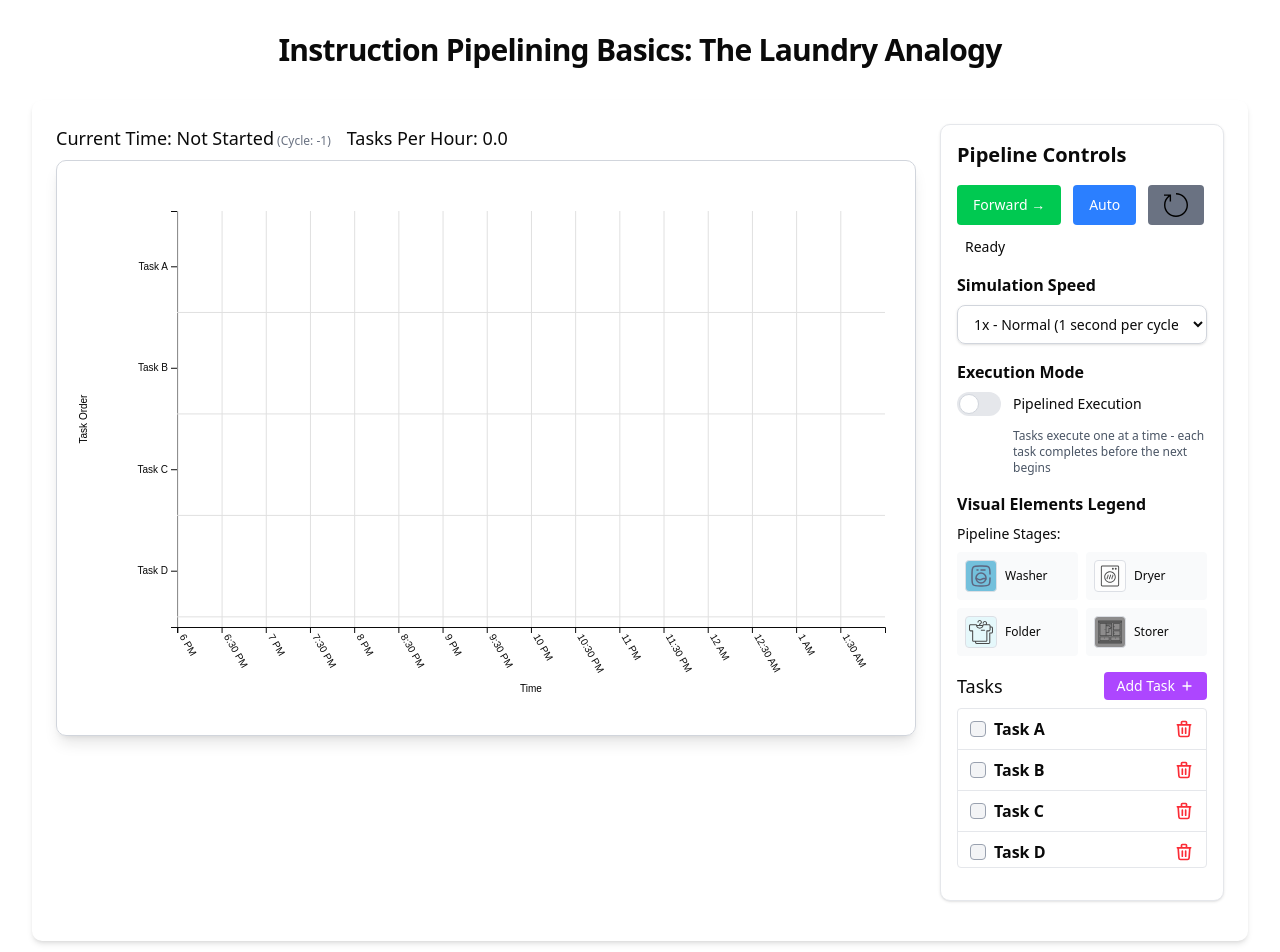
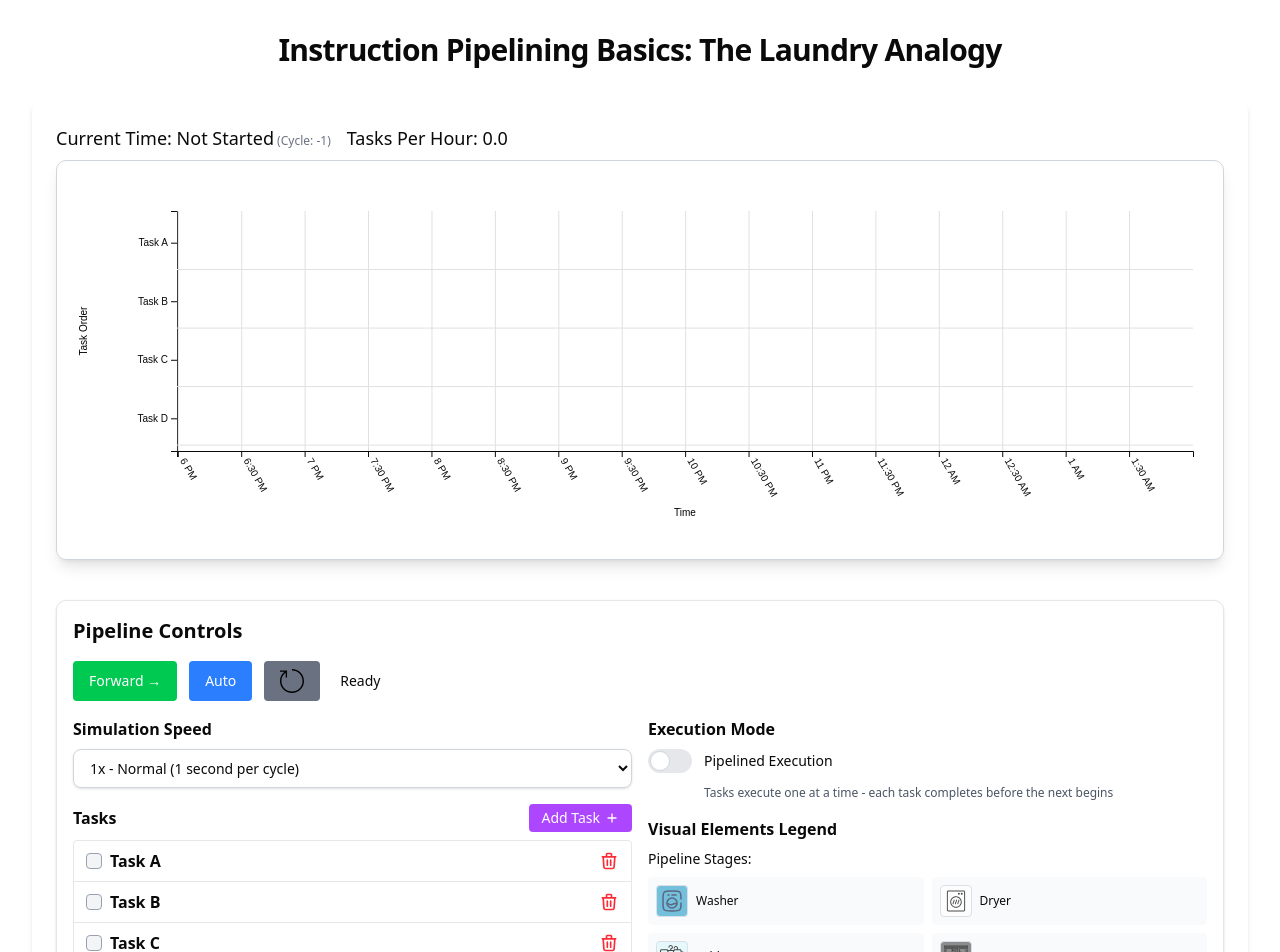
Before and after one commit to Goodr-Interactive/viz-computer-systems, a React (Vite) app: page /csc368/pipelining in a window 1280 px wide. Shown: the top 952 px of the page. Built offline with nearby package versions, Linux system fonts and the light colour scheme.

Commit message:
refactor to move controls to bottom

```diff
--- a/src/pages/csc368/pipelining/components/PipelineVisualization.tsx
+++ b/src/pages/csc368/pipelining/components/PipelineVisualization.tsx
@@ -67,8 +67,8 @@ export const PipelineVisualization = forwardRef<
     ref
   ) => {
     const containerRef = useRef<HTMLDivElement>(null);
-    const [svgWidth, setSvgWidth] = useState<number>(width || 800);
-    const [svgHeight, setSvgHeight] = useState<number>(height || 800);
+    const [svgWidth, setSvgWidth] = useState<number>(width || (typeof window !== 'undefined' ? Math.min(window.innerWidth * 0.7, 1000) : 800));
+    const [svgHeight, setSvgHeight] = useState<number>(height || 600);
     const [cycles, setCycles] = useState<number>(-1);
     const [pipelineInstructions, setPipelineInstructions] = useState<Instruction[]>([]);
     const [isRunning, setIsRunning] = useState<boolean>(false);
@@ -111,16 +111,6 @@ export const PipelineVisualization = forwardRef<
     const [newInstructionName, setNewInstructionName] = useState<string>("");
     const [showAddForm, setShowAddForm] = useState<boolean>(false);
 
-    // Set initial dimensions based on container size
-    useEffect(() => {
-      if (containerRef.current) {
-        const { width, height } = containerRef.current.getBoundingClientRect();
-        setSvgWidth(width);
-        setSvgHeight(Math.max(height, 800));
-      }
-    }, []);
-
-    // Add dimension monitoring
     // Get layout configuration based on compact mode
     const layoutConfig = compact ? LAYOUT_CONFIG.COMPACT_MODE : LAYOUT_CONFIG;
 
@@ -131,8 +121,11 @@ export const PipelineVisualization = forwardRef<
         if (!entries.length) return;
 
         const { width, height } = entries[0].contentRect;
+        // Only update if dimensions are meaningful (avoid 0 width during initial render)
+        if (width > 0 && height > 0) {
           setSvgWidth(width);
-        setSvgHeight(Math.max(height, layoutConfig.MIN_HEIGHT)); // Use layout config
+          setSvgHeight(Math.max(height, layoutConfig.MIN_HEIGHT));
+        }
       });
 
       resizeObserver.observe(containerRef.current);
@@ -141,7 +134,7 @@ export const PipelineVisualization = forwardRef<
       return () => {
         resizeObserver.disconnect();
       };
-    }, []);
+    }, [layoutConfig.MIN_HEIGHT]);
 
     // Update dimensions when props change
     useEffect(() => {
@@ -878,9 +871,9 @@ export const PipelineVisualization = forwardRef<
     };
 
     return (
-      <div className={`flex w-full flex-col ${compact ? "" : "xl:flex-row xl:gap-6"}`}>
-        {/* Visualization Container - Left side on desktop */}
-        <div className={`flex w-full flex-col items-center ${compact ? "" : "xl:w-3/4"}`}>
+      <div className={`flex w-full flex-col ${compact ? "" : "gap-6"}`}>
+        {/* Visualization Container - Full width */}
+        <div className={`flex w-full flex-col items-center`}>
           {/* Header with time and metrics - hidden in compact mode */}
           {!compact && (
             <div className="mb-2 flex w-full flex-col justify-between md:flex-row md:items-center">
@@ -1055,11 +1048,13 @@ export const PipelineVisualization = forwardRef<
           </div>
         </div>
 
-        {/* Controls and Instructions Container - Right side on desktop */}
+        {/* Controls and Instructions Container - Bottom of visualization */}
         {!compact && (
-          <div className="flex w-full flex-col xl:sticky xl:top-4 xl:w-1/4 xl:self-start">
-            <div className="mb-4 rounded-lg border border-gray-200 bg-white p-4 shadow-sm">
+          <div className="flex w-full flex-col">
+            <div className="rounded-lg border border-gray-200 bg-white p-4 shadow-sm">
               <h2 className="mb-4 text-xl font-bold">Pipeline Controls</h2>
+
+              {/* Control buttons */}
               <div className="mb-4 flex flex-wrap gap-3">
                 <button
                   onClick={handleStepForward}
@@ -1097,6 +1092,11 @@ export const PipelineVisualization = forwardRef<
                 </span>
               </div>
 
+              {/* Grid layout for controls - 2 columns with tasks taking full height */}
+              <div className="grid grid-cols-1 gap-4 lg:grid-cols-2">
+
+                {/* First Column: Speed Control and Tasks */}
+                <div>
                   {/* Speed Control */}
                   <div className="mb-4">
                     <h3 className="mb-2 font-semibold">Simulation Speed</h3>
@@ -1113,6 +1113,92 @@ export const PipelineVisualization = forwardRef<
                     </select>
                   </div>
 
+                  {/* Task Management */}
+                  <div>
+                    <div className="mb-2 flex flex-wrap items-center justify-between gap-2">
+                      <h3 className="font-semibold">Tasks</h3>
+                      <button
+                        onClick={() => setShowAddForm(!showAddForm)}
+                        className="flex items-center rounded bg-purple-500 px-3 py-1 text-sm text-white hover:bg-purple-600"
+                      >
+                        {showAddForm ? "Cancel" : "Add Task"}
+                        {!showAddForm && (
+                          <svg
+                            className="ml-1 h-4 w-4"
+                            fill="none"
+                            stroke="currentColor"
+                            viewBox="0 0 24 24"
+                            xmlns="http://www.w3.org/2000/svg"
+                          >
+                            <path
+                              strokeLinecap="round"
+                              strokeLinejoin="round"
+                              strokeWidth={2}
+                              d="M12 6v6m0 0v6m0-6h6m-6 0H6"
+                            />
+                          </svg>
+                        )}
+                      </button>
+                    </div>
+
+                    {showAddForm && (
+                      <div className="mb-4 flex flex-col gap-2 rounded bg-gray-50 p-3 md:flex-row">
+                        <input
+                          type="text"
+                          value={newInstructionName}
+                          onChange={(e) => setNewInstructionName(e.target.value)}
+                          placeholder="Enter task name (e.g., Task E)"
+                          className="flex-grow rounded border border-gray-300 px-3 py-2"
+                        />
+                        <button
+                          onClick={handleAddInstruction}
+                          disabled={!newInstructionName.trim()}
+                          className="rounded bg-green-500 px-4 py-2 text-white hover:bg-green-600 disabled:opacity-50"
+                        >
+                          Add
+                        </button>
+                      </div>
+                    )}
+
+                    <div className="max-h-48 overflow-y-auto rounded border border-gray-200">
+                      <ul className="divide-y divide-gray-200">
+                        {pipelineInstructions.map((instr) => (
+                          <li key={instr.id} className="flex items-center justify-between px-3 py-2">
+                            <div className="flex items-center">
+                              <div className="mr-2 h-4 w-4 rounded border border-gray-400 bg-gray-100"></div>
+                              <span>
+                                <strong>{instr.name}</strong>
+                              </span>
+                            </div>
+                            <button
+                              onClick={() => handleRemoveInstruction(instr.id)}
+                              className="text-red-500 hover:text-red-700"
+                              title="Remove task"
+                            >
+                              <svg
+                                className="h-5 w-5"
+                                fill="none"
+                                stroke="currentColor"
+                                viewBox="0 0 24 24"
+                                xmlns="http://www.w3.org/2000/svg"
+                              >
+                                <path
+                                  strokeLinecap="round"
+                                  strokeLinejoin="round"
+                                  strokeWidth={2}
+                                  d="M19 7l-.867 12.142A2 2 0 0116.138 21H7.862a2 2 0 01-1.995-1.858L5 7m5 4v6m4-6v6m1-10V4a1 1 0 00-1-1h-4a1 1 0 00-1 1v3M4 7h16"
+                                />
+                              </svg>
+                            </button>
+                          </li>
+                        ))}
+                      </ul>
+                    </div>
+                  </div>
+                </div>
+
+                {/* Second Column: Execution Mode and Visual Elements */}
+                <div>
                   {/* Mode Selection */}
                   {FEATURE_FLAGS.SHOW_MODE_SELECTION && (
                     <div className="mb-4">
@@ -1207,13 +1293,13 @@ export const PipelineVisualization = forwardRef<
                   )}
 
                   {/* Visual Symbols Legend */}
-              <div className="visual-elements-legend mb-4">
+                  <div className="visual-elements-legend">
                     <h3 className="mb-2 font-semibold">Visual Elements Legend</h3>
                     <div className="space-y-3 text-sm">
                       {/* Stage Icons Section */}
                       <div>
                         <div className="mb-2 font-medium">Pipeline Stages:</div>
-                    <div className="grid grid-cols-1 gap-2 sm:grid-cols-2 lg:grid-cols-1 xl:grid-cols-2">
+                        <div className="grid grid-cols-1 gap-2 sm:grid-cols-2">
                           {PIPELINE_STAGES.map((stageName, index) => (
                             <div
                               key={index}
@@ -1232,88 +1318,6 @@ export const PipelineVisualization = forwardRef<
                       </div>
                     </div>
                   </div>
-
-              {/* Instruction Management UI */}
-              <div className="pipeline-instructions-section mb-4">
-                <div className="mb-2 flex flex-wrap items-center justify-between gap-2">
-                  <h3 className="text-lg font-medium">Tasks</h3>
-
-                  <button
-                    onClick={() => setShowAddForm(!showAddForm)}
-                    className="flex items-center rounded bg-purple-500 px-3 py-1 text-sm text-white hover:bg-purple-600"
-                  >
-                    {showAddForm ? "Cancel" : "Add Task"}
-                    {!showAddForm && (
-                      <svg
-                        className="ml-1 h-4 w-4"
-                        fill="none"
-                        stroke="currentColor"
-                        viewBox="0 0 24 24"
-                        xmlns="http://www.w3.org/2000/svg"
-                      >
-                        <path
-                          strokeLinecap="round"
-                          strokeLinejoin="round"
-                          strokeWidth={2}
-                          d="M12 6v6m0 0v6m0-6h6m-6 0H6"
-                        />
-                      </svg>
-                    )}
-                  </button>
-                </div>
-
-                {showAddForm && (
-                  <div className="mb-4 flex flex-col gap-2 rounded bg-gray-50 p-3 md:flex-row">
-                    <input
-                      type="text"
-                      value={newInstructionName}
-                      onChange={(e) => setNewInstructionName(e.target.value)}
-                      placeholder="Enter task name (e.g., Task E)"
-                      className="flex-grow rounded border border-gray-300 px-3 py-2"
-                    />
-                    <button
-                      onClick={handleAddInstruction}
-                      disabled={!newInstructionName.trim()}
-                      className="rounded bg-green-500 px-4 py-2 text-white hover:bg-green-600 disabled:opacity-50"
-                    >
-                      Add
-                    </button>
-                  </div>
-                )}
-
-                <div className="max-h-40 overflow-y-auto rounded border border-gray-200">
-                  <ul className="divide-y divide-gray-200">
-                    {pipelineInstructions.map((instr) => (
-                      <li key={instr.id} className="flex items-center justify-between px-3 py-2">
-                        <div className="flex items-center">
-                          <div className="mr-2 h-4 w-4 rounded border border-gray-400 bg-gray-100"></div>
-                          <span>
-                            <strong>{instr.name}</strong>
-                          </span>
-                        </div>
-                        <button
-                          onClick={() => handleRemoveInstruction(instr.id)}
-                          className="text-red-500 hover:text-red-700"
-                          title="Remove task"
-                        >
-                          <svg
-                            className="h-5 w-5"
-                            fill="none"
-                            stroke="currentColor"
-                            viewBox="0 0 24 24"
-                            xmlns="http://www.w3.org/2000/svg"
-                          >
-                            <path
-                              strokeLinecap="round"
-                              strokeLinejoin="round"
-                              strokeWidth={2}
-                              d="M19 7l-.867 12.142A2 2 0 0116.138 21H7.862a2 2 0 01-1.995-1.858L5 7m5 4v6m4-6v6m1-10V4a1 1 0 00-1-1h-4a1 1 0 00-1 1v3M4 7h16"
-                            />
-                          </svg>
-                        </button>
-                      </li>
-                    ))}
-                  </ul>
                 </div>
               </div>
             </div>
```
Lines whose indentation alone changed are shown as unchanged.
